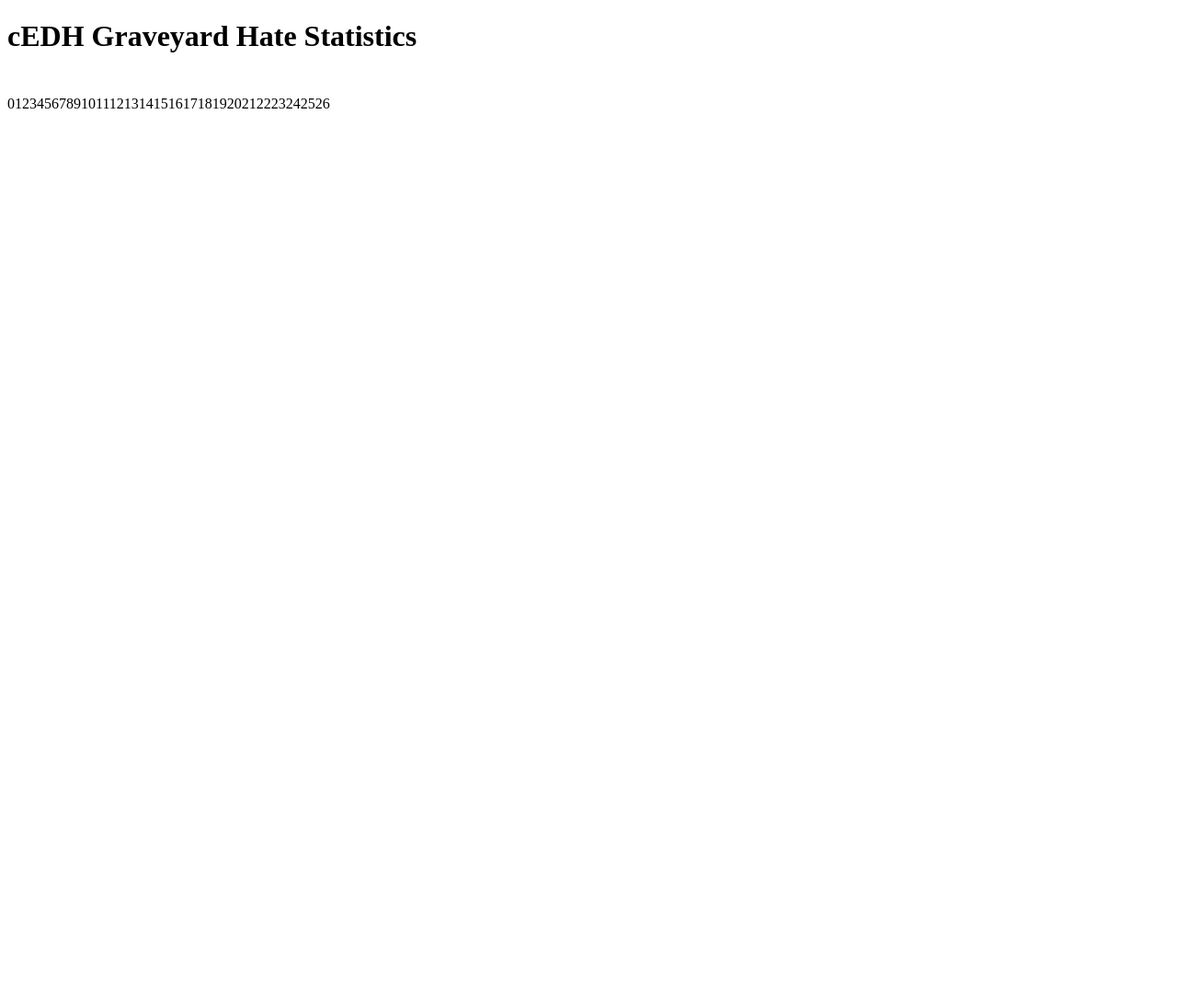
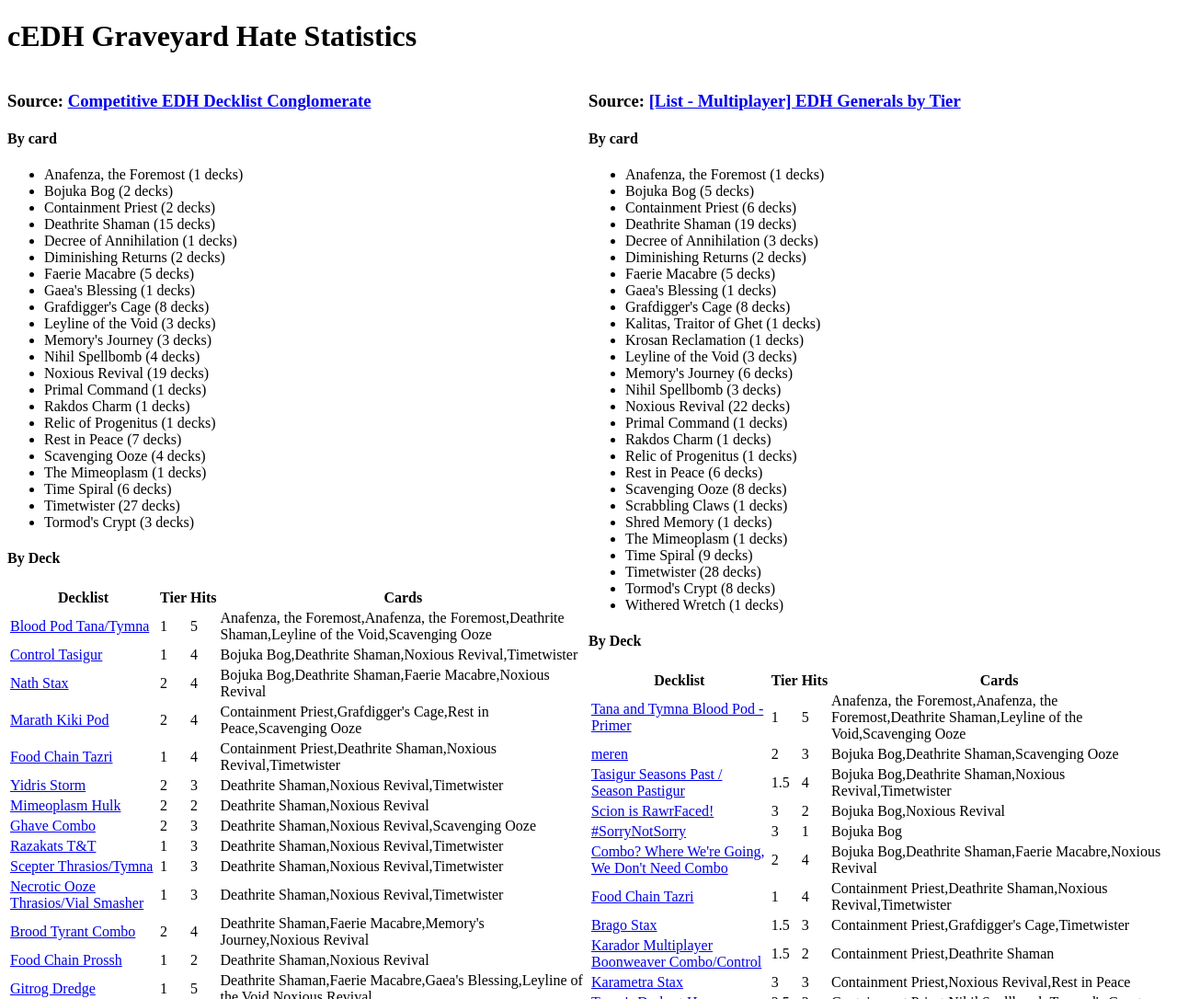
Before and after one commit to KonradHoeffner/mtg, a website: page gravehate.html in a window 1280 px wide. Shown: the top 1086 px of the page at 92% size. Before the commit the page ends 800 px from the top, so only its background shows below. Drawn offline with nearby package versions, Linux system fonts and the light colour scheme.

Commit message:
refactoring and beta of gravehate.

```diff
--- a/gravehate.html
+++ b/gravehate.html
@@ -11,21 +11,49 @@
  <script src="cache/decklistsTappedOut.js"></script>
  <script src="js/search.js"></script>
  <script src="js/gravehate.js"></script>
+ <style>
+ .row {display: flex;}
+ .column {flex: 50%;}
+ </style>
+
+ <script>
+ function displayGraveHate(source,name,url)
+ {
+  document.write(`<h3>Source: <a href='${url}'>${name}</a></h3>`);
+  document.write("<h4>By card</h4>");
+  const result = exactSearch(source,GRAVE_HATE);
+  document.write("<ul>\n");
+  for(const a of result.cardDecks)
+  {
+   document.write(`<li>${a[0]} (${a[1].length} decks)</li>\n`);
+  }
+  document.write("</ul>\n");
+  document.write("<h4>By Deck</h4>");
+  display(exactSearch(source,GRAVE_HATE));
+ }
+ </script>
 </head>
+
 <body>
 <h1>cEDH Graveyard Hate Statistics</h1>
-<table id="resulttable" style="visibility:hidden;">
-<tr><th>Decklist</th><th>Tier</th><th>Hits</th><th>Cards</th></tr>
-</table>
+<div class="row">
+ <div class="column" id="column1">
+ <script>displayGraveHate(CONGLOMERATE,"Competitive EDH Decklist Conglomerate","https://www.reddit.com/r/LabManiacs/comments/5si9gw/competitive_edh_decklist_conglomerate/");</script>
+</div>
+ <div class="column" id="column2">
+ <script>displayGraveHate(TIER_LIST,"[List - Multiplayer] EDH Generals by Tier","http://tappedout.net/mtg-decks/list-multiplayer-edh-generals-by-tier/");</script>
+</div>
+</div>
 
-<script>
- //display(TIER_LIST,exactSearch(TIER_LIST,GRAVE_HATE));
- const result = exactSearch(TIER_LIST,GRAVE_HATE);
- result.cardDecks.forEach((value,key,map)=>
- {
-  document.write(key);
- });
- console.log(result.cardDecks);
-</script>
+Graveyard hate source: <a href="http://tappedout.net/mtg-decks/list-of-graveyard-hate-for-edh/">List of EDH Graveyard Hate</a> by NewHorizons.
 </body>
 </html>
+
+<!--
+document.write(
+`<details>
+<summary>${a[0]} (${a[1].length} decks)</summary>
+${a[1]}
+</details>
+`);
+-->
--- a/js/search.js
+++ b/js/search.js
@@ -76,10 +76,13 @@ function exactSearch(source,cardNames)
 function display(searchResult)
 {
  const rows = searchResult.deckCards.map(e=>`<tr><td><a href="${e[0]}">${searchResult.source.decklists[e[0]].name}</a></td><td>${searchResult.source.decklists[e[0]].tier}</td><td>${e[1].length}</td><td>${e[1]}</td></tr>\n`);
- const table = document.getElementById("resulttable");
- table.style.visibility="visible";
+ const table = document.createElement("table");
+ table.innerHTML = "<tr><th>Decklist</th><th>Tier</th><th>Hits</th><th>Cards</th></tr>";
  for(const row of rows)
  {
    table.innerHTML+=row;
  }
+ document.writeln(table.outerHTML);
+ //if(!tableParent) {tableParent=document.body;}
+ //tableParent.appendChild(table); // mixing this with document.write seems to lead to strange behaviour
 }
```
Also changed, not shown: result.html (+2 -2 lines). Lines whose indentation alone changed are shown as unchanged.
